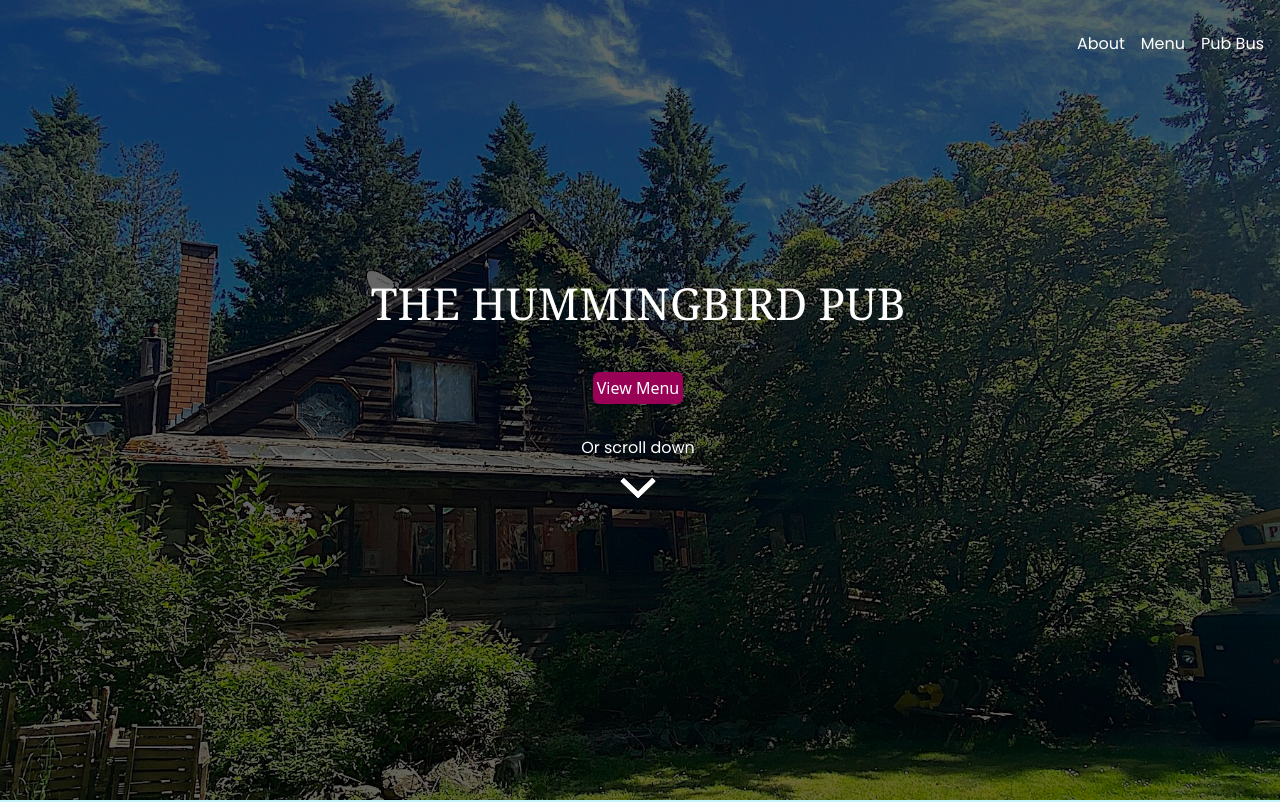
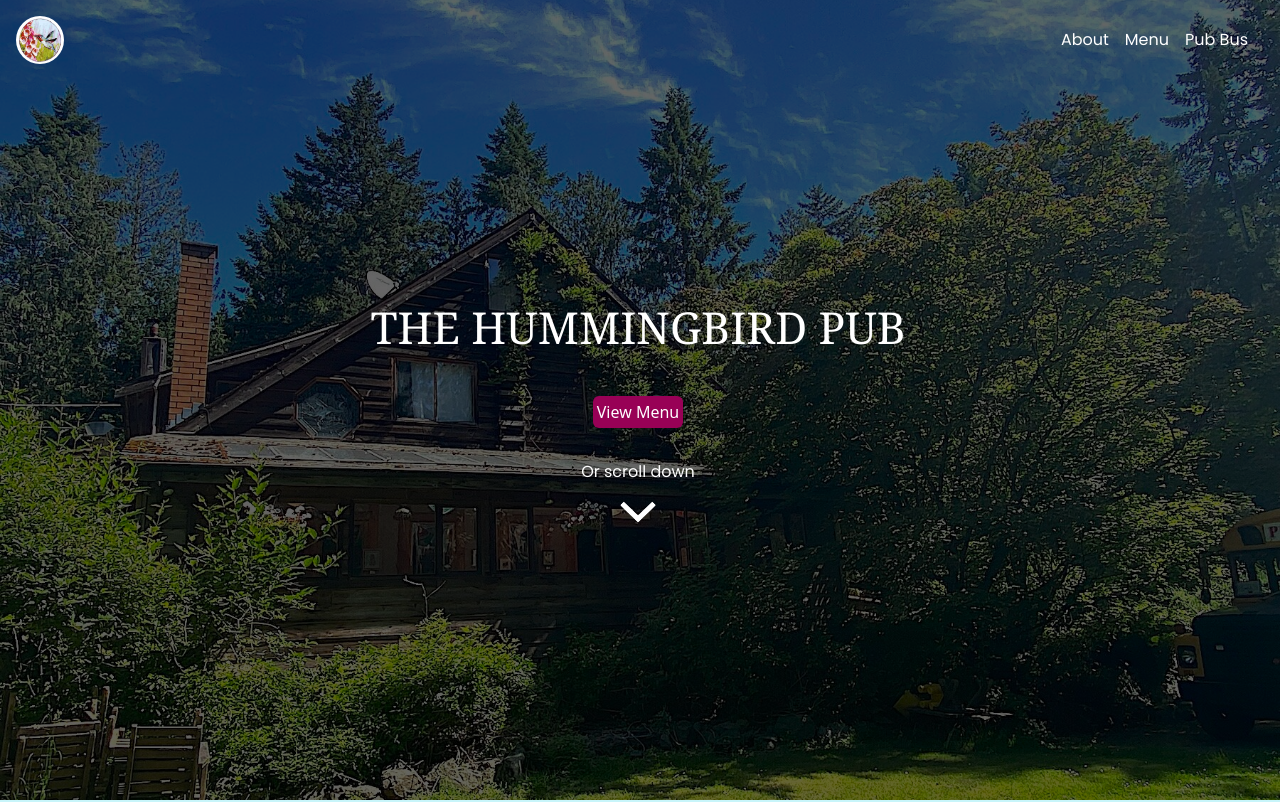
Before and after one commit to interestedinbread/second_Hummingbird_Pub_site, a website built with Vite: page index.html in a window 1280 px wide. Shown: the top 802 px of the page. Built offline with nearby package versions, Linux system fonts and the light colour scheme; a web font is replaced by a local one.

Commit message:
set up nav layout and logo. Now about to set up sticky on top feature. Cursor made a mess of this.

```diff
--- a/index.html
+++ b/index.html
@@ -21,8 +21,11 @@
     <header class="h-screen overflow-hidden">
         <div id="parallax-img-pub" class="absolute inset-0 bg-[url('img/exterior_side_view.jpg')] bg-cover bg-center z-0 custom-height-105vh"></div>
         <div class="absolute top-0 left-0 inset-0 bg-black/60 h-[120vh] z-1"></div>
-        <nav class="relative z-5">
-            <ul class="flex gap-4 justify-end pt-8 pr-4 poppins-regular">
+        <nav class="relative z-5 flex justify-between p-4">
+            <div class="h-12 w-12 rounded-full">
+                <img src="img/logo.jpg" alt="Hummingbird Pub Logo" class="h-12 w-12 rounded-full">
+            </div>
+            <ul class="flex gap-4 justify-end items-center pr-4 poppins-regular">
                 <li class="text-white">About</li>
                 <li class="text-white">Menu</li>
                 <li class="text-white">Pub Bus</li>
```
Also changed, not shown: img/logo.jpg (added), output.css, 1 other file.
